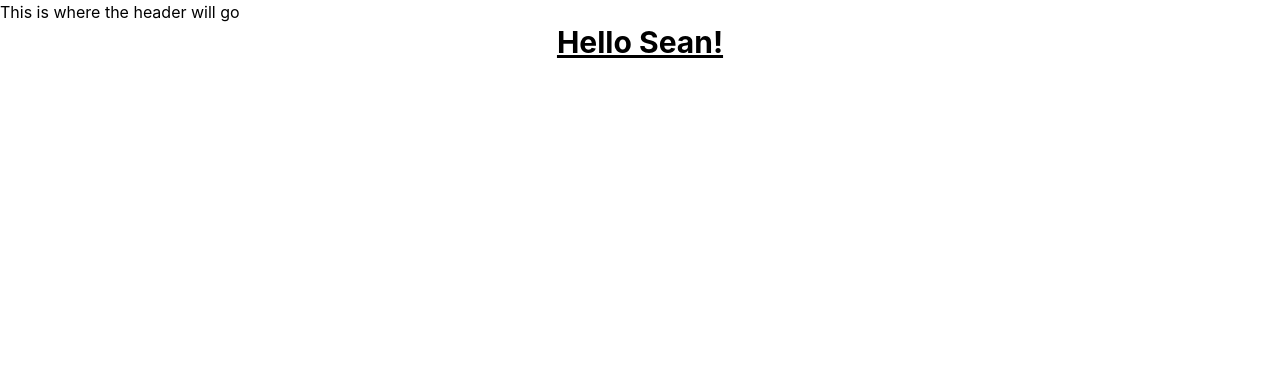
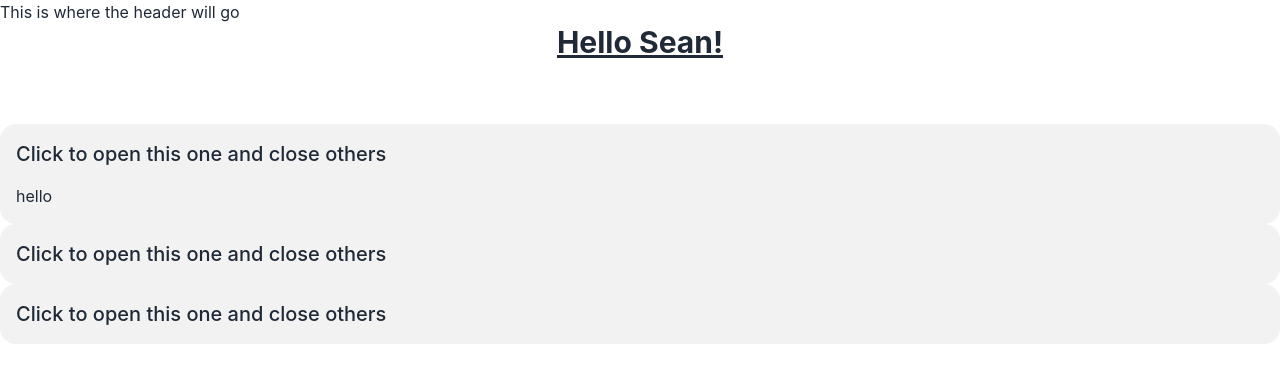
Before and after one commit to JamesDiStef/jameswebsite2, a React (Create React App) app: page / in a window 1280 px wide. Shown: the top 382 px of the page. Built offline with nearby package versions, Linux system fonts and the light colour scheme.

Commit message:
add daisy ui and accordians

```diff
--- a/package.json
+++ b/package.json
@@ -39,6 +39,7 @@
     ]
   },
   "devDependencies": {
+    "daisyui": "^4.10.2",
     "gh-pages": "^6.1.1",
     "tailwindcss": "^3.4.3"
   }
--- a/src/App.js
+++ b/src/App.js
@@ -9,6 +9,34 @@ function App() {
         Hello Sean!
       </h1>
       <br />
+
+      <div className="collapse bg-base-200">
+        <input type="radio" name="my-accordion-1" defaultChecked />
+        <div className="collapse-title text-xl font-medium">
+          Click to open this one and close others
+        </div>
+        <div className="collapse-content">
+          <p>hello</p>
+        </div>
+      </div>
+      <div className="collapse bg-base-200">
+        <input type="radio" name="my-accordion-1" />
+        <div className="collapse-title text-xl font-medium">
+          Click to open this one and close others
+        </div>
+        <div className="collapse-content">
+          <p>hello</p>
+        </div>
+      </div>
+      <div className="collapse bg-base-200">
+        <input type="radio" name="my-accordion-1" />
+        <div className="collapse-title text-xl font-medium">
+          Click to open this one and close others
+        </div>
+        <div className="collapse-content">
+          <p>hello</p>
+        </div>
+      </div>
     </span>
   );
 }
--- a/src/Header.js
+++ b/src/Header.js
@@ -1,5 +1,5 @@
 function Header() {
-  return <span>This is where the header will go</span>;
+  return <span>This is where the header will go </span>;
 }
 
 export default Header;
--- a/tailwind.config.js
+++ b/tailwind.config.js
@@ -4,5 +4,5 @@ module.exports = {
   theme: {
     extend: {},
   },
-  plugins: [],
+  plugins: [require("daisyui")],
 };
```
Also changed, not shown: 1 other file (tests, documents, lock files or other folders).
